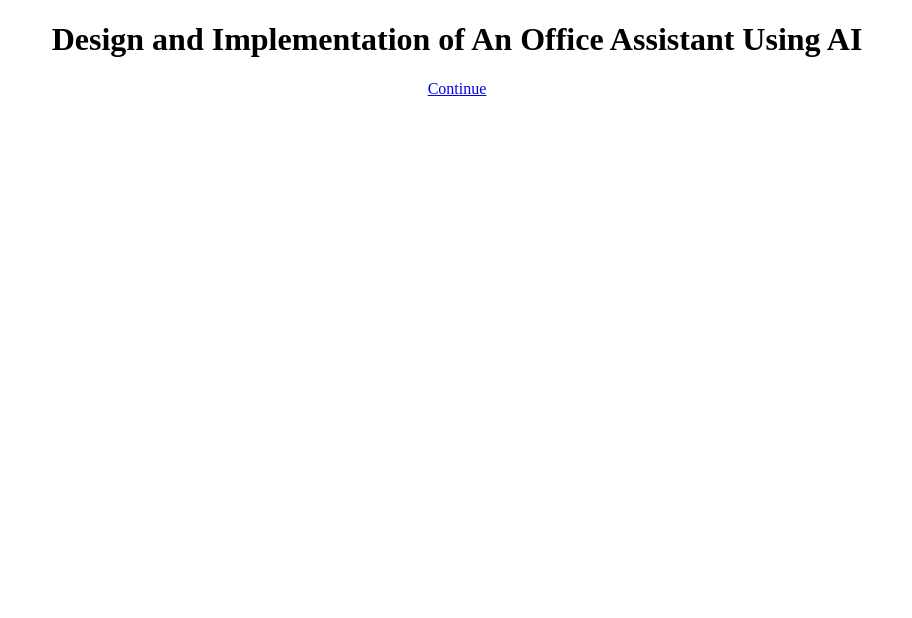
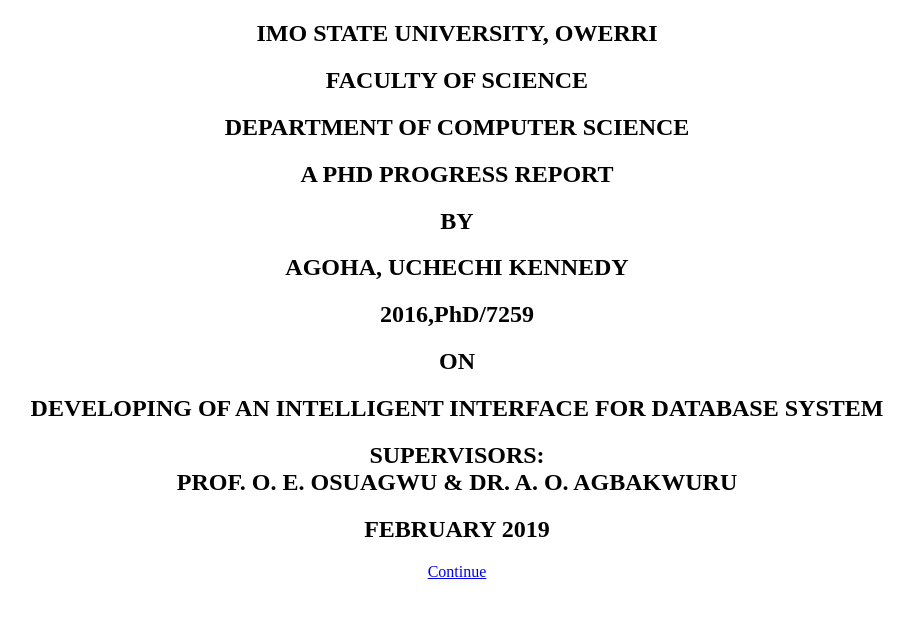
Before and after one commit to bonsoirval/pyoffice, a Django app: page / in a window 1280 px wide. Shown: the top 618 px of the page, without its empty margins (183-1095 px from the left). Run offline with Django 3.2, Linux system fonts and the light colour scheme.

Commit message:
Front page added

```diff
--- a/templates/site_page/index.html
+++ b/templates/site_page/index.html
@@ -5,10 +5,18 @@
   </head>
   <body>
       <center>
-          <h1>Design and Implementation of An Office Assistant Using AI</h1>
-          <h1></h1>
-          <h1></h1>
-          <h1></h1>
+          <h2>IMO STATE UNIVERSITY, OWERRI</h2>
+          <h2>FACULTY OF SCIENCE</h2>
+          <h2>DEPARTMENT OF COMPUTER SCIENCE</h2>
+          <h2>A PHD PROGRESS REPORT</h2>
+          <h2>BY</h2>
+          <h2>AGOHA, UCHECHI KENNEDY</h2>
+          <h2>2016,PhD/7259</h2>
+          <h2>ON</h2>
+          <h2>DEVELOPING OF AN INTELLIGENT INTERFACE FOR DATABASE SYSTEM</h2>
+          <h2>SUPERVISORS: <br/>
+            PROF. O. E. OSUAGWU & DR. A. O. AGBAKWURU</h2>
+          <h2>FEBRUARY 2019</h2>
       </center>
       <center><a href="{% url 'login' %}">Continue</a></center>
   </body>
```
Also changed, not shown: sample_questions.txt (added, +12 -0 lines), 3 other files.
